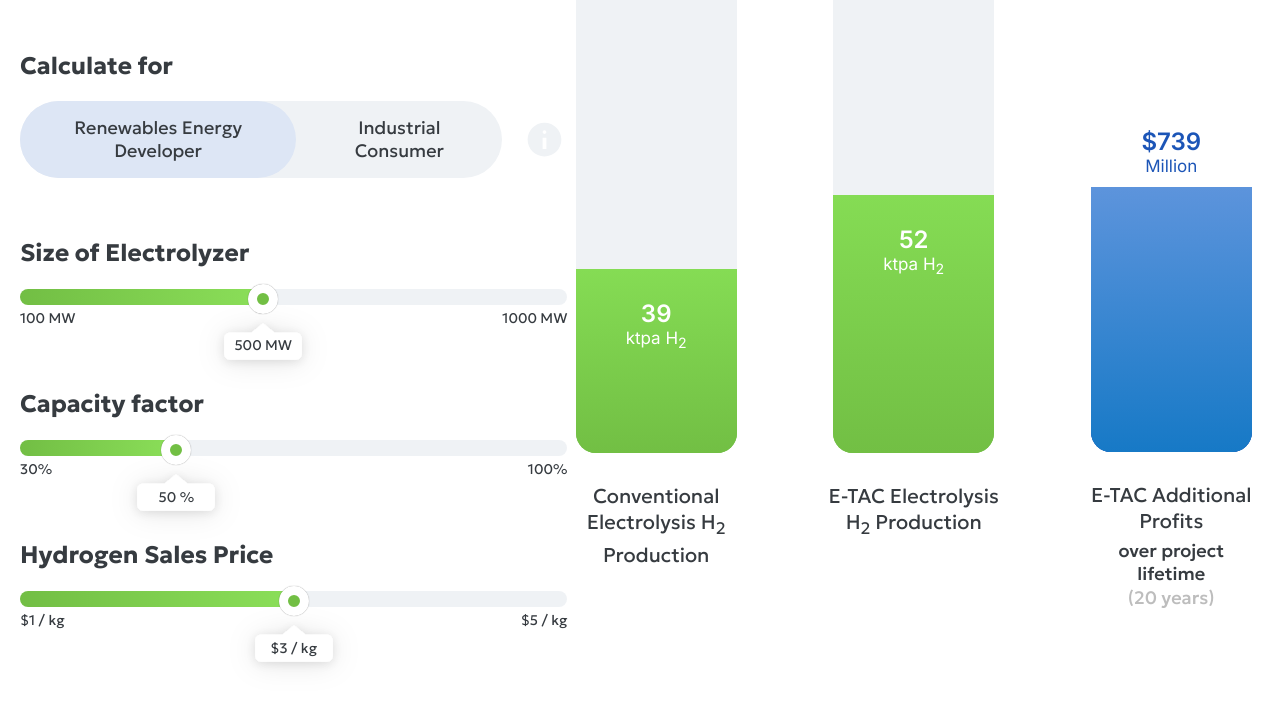
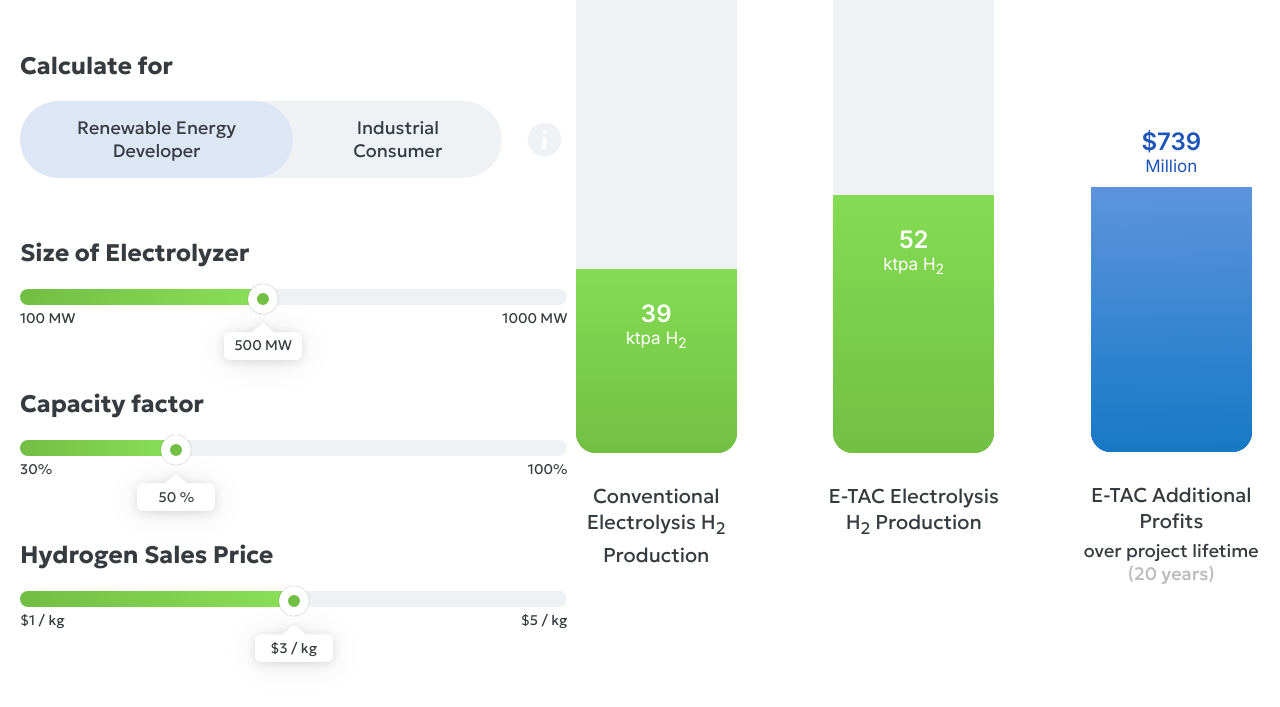
Before and after one commit to studioycm/h2pro, a plain HTML site: page index.html in a window 1280 px wide. Shown: the part 231-938 px from the top of the page. Drawn offline with Linux system fonts and the light colour scheme.

Commit message:
fix text

```diff
--- a/index.html
+++ b/index.html
@@ -21,7 +21,7 @@
           <div class="definitions-calculator-categories-block">
             <div class="definitions-calculator-categories">
               <button class="definitions-calculator-categories-button active">
-                Renewables Energy Developer
+                Renewable Energy Developer
               </button>
               <button class="definitions-calculator-categories-button">
                 Industrial Consumer
@@ -341,7 +341,7 @@
             </div>
 
             <div class="definitions-graph-item-desc">
-              <span style="font-size: 15px; font-weight: 500; opacity: 0.5"
+              <span style="font-size: 15px; font-weight: 400; opacity: 0.5"
                 >Annual</span
               >
 
--- a/styles/style.css
+++ b/styles/style.css
@@ -557,7 +557,7 @@ input {
   font-family: Geologica;
   font-size: 18px;
   font-style: normal;
-  font-weight: 500;
+  font-weight: 400;
   line-height: 130%; /* 26px */
   max-width: 182px;
   margin-top: 5px;
```
